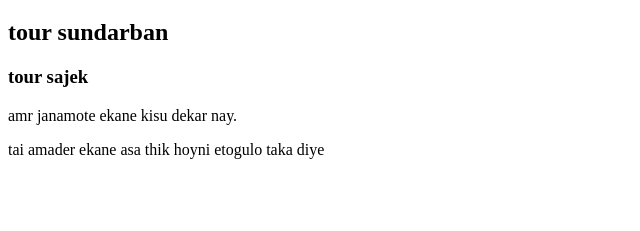
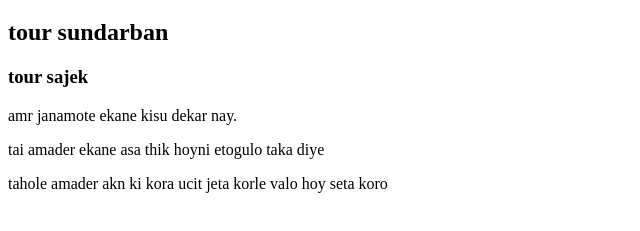
Before and after one commit to mahmud625/my-first-reposit, a plain HTML site: page index.html in a window 1280 px wide. Shown: the part 61-292 px from the top of the page, without its empty margins (0-640 px from the left). Drawn offline with Linux system fonts and the light colour scheme.

Commit message:
added paragraph

```diff
--- a/index.html
+++ b/index.html
@@ -12,5 +12,6 @@
     <h3>tour sajek</h3>
     <p>amr janamote ekane kisu dekar nay.</p>
     <p>tai amader ekane asa thik hoyni etogulo taka diye</p>
+    <p>tahole amader akn ki kora ucit jeta korle valo hoy seta koro</p>
 </body>
 </html>
```
